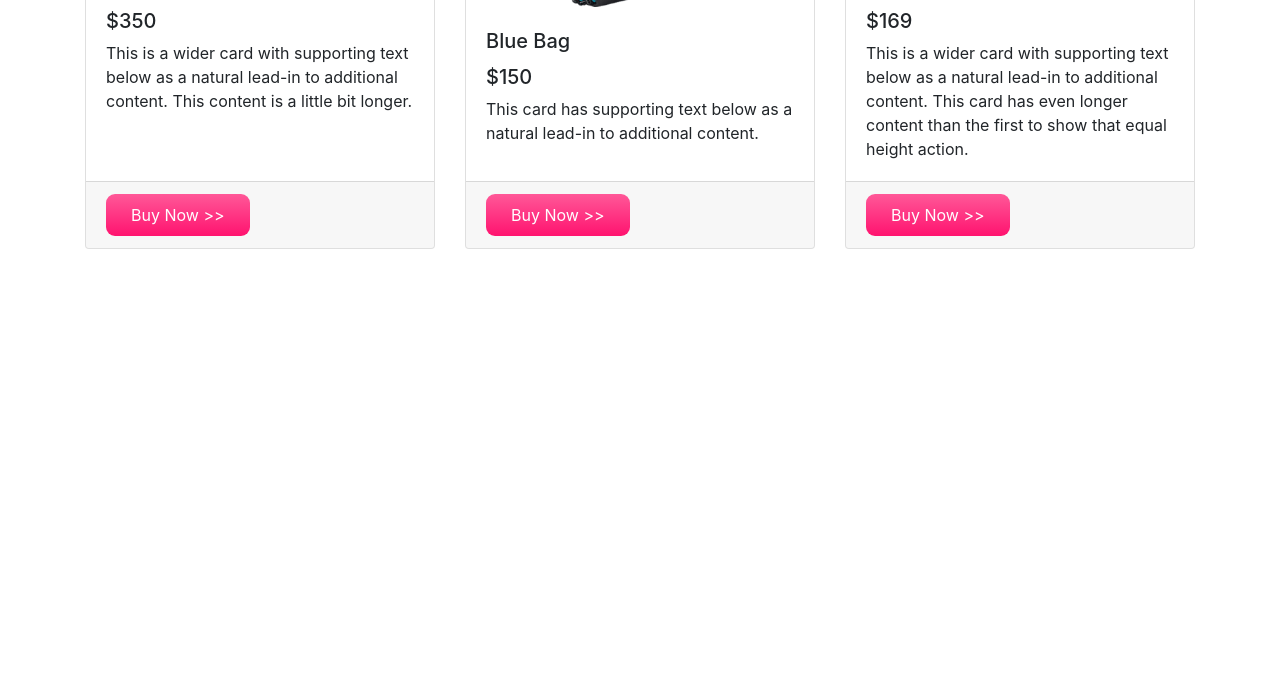
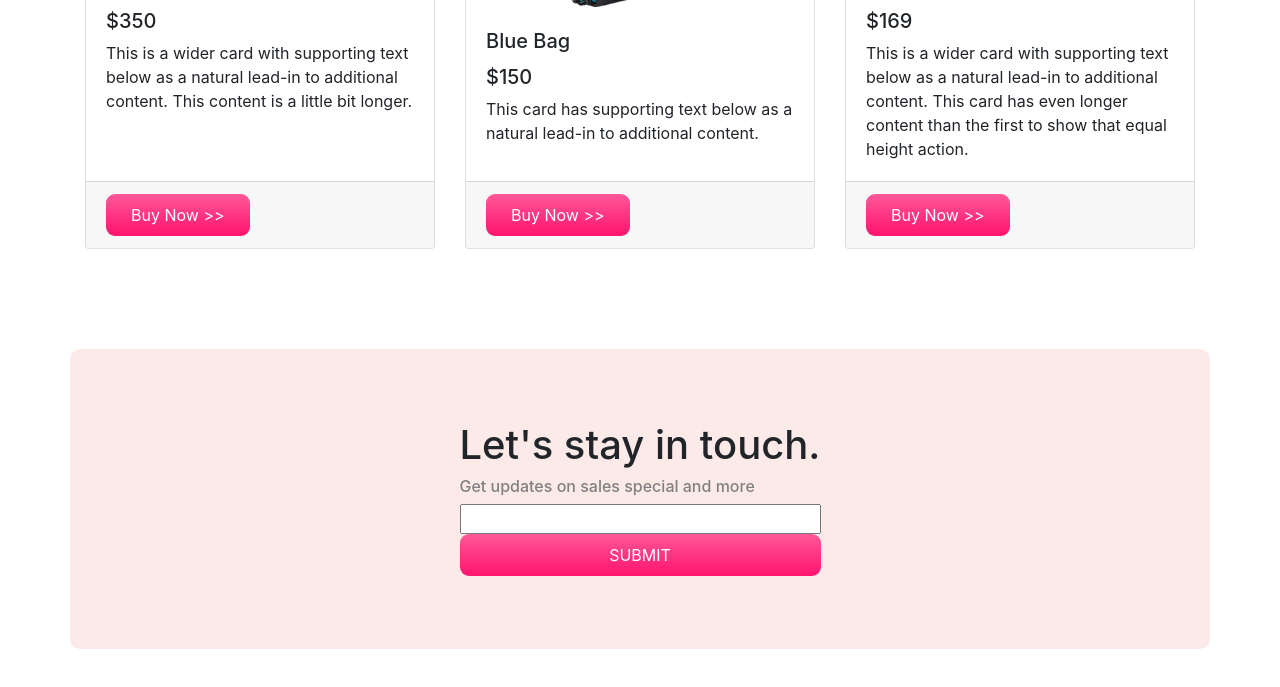
Before and after one commit to ranamahmud/panda-commerce, a plain HTML site: page index.html in a window 1280 px wide. Shown: the part 1946-2633 px from the top of the page. Before the commit the page ends 2295 px from the top, so only its background shows below. Drawn offline with nearby package versions, Linux system fonts and the light colour scheme.

Commit message:
footer done

```diff
--- a/index.html
+++ b/index.html
@@ -209,6 +209,15 @@
     </div>
 
 
+    <div class="container d-flex justify-content-center orange-bg" id="subscribe">
+       <div class="d-flex justify-content-center flex-column">
+        <h1>Let's stay in touch.</h1>
+        <h6>Get updates on sales special and more</h6>
+        <input class="form-button" type="text">
+        <button class="buy-now-button">SUBMIT</button>
+       </div>
+    </div>
+
     <script src="https://code.jquery.com/jquery-3.5.1.slim.min.js"
         integrity="sha384-DfXdz2htPH0lsSSs5nCTpuj/zy4C+OGpamoFVy38MVBnE+IbbVYUew+OrCXaRkfj"
         crossorigin="anonymous"></script>
--- a/style.css
+++ b/style.css
@@ -44,3 +44,15 @@
 .categories img{
     width: 100px;
 }
+
+.card-footer{
+    background-color: white;
+    border-top: none;
+}
+
+#subscribe{
+    height: 300px;
+}
+#subscribe h6{
+    color: gray;
+}
```
